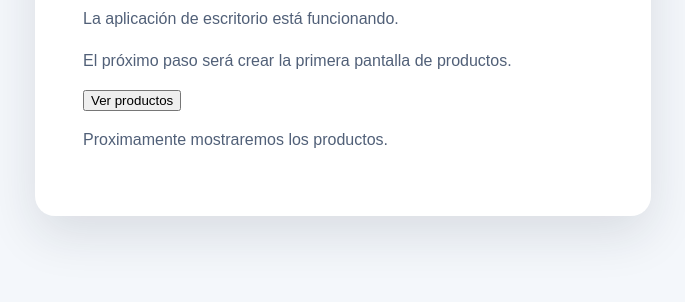
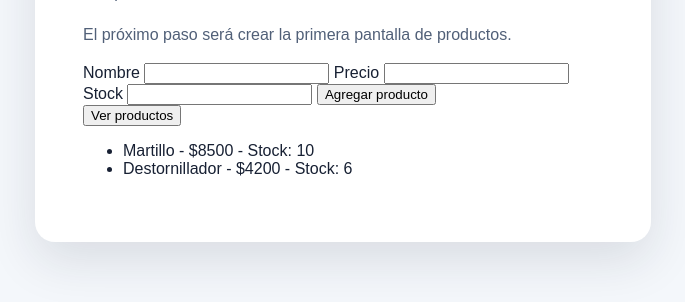
Before and after one commit to mundocreativo1211-maker/stockizi, an Electron app: page index.html in a window 1100 px wide. Both pictures are taken after a click on the button "Ver productos". Shown: the part 342-644 px from the top of the page, without its empty margins (207-892 px from the left). Drawn offline with Linux system fonts and the light colour scheme.

Commit message:
Agrega formulario y listado inicial de productos

```diff
--- a/index.html
+++ b/index.html
@@ -11,16 +11,25 @@
       <h1>Stockizi</h1>
       <p>La aplicación de escritorio está funcionando.</p>
       <p>El próximo paso será crear la primera pantalla de productos.</p>
+      <form id="product-form">
+        <label for="product-name">Nombre</label>
+        <input id="product-name" type="text" required />
+
+        <label for="product-price">Precio</label>
+        <input id="product-price" type="number" min="0" required />
+        <label for="product-stock">Stock</label>
+        <input id="product-stock" type="number" min="0" required />
+
+        <button type="submit">Agregar producto</button>
+      </form>
 
       <button id="products-button" type="button">
         Ver productos
       </button>
 
-      <p id="message"></p>
-
+      <ul id="products-list"></ul>
     </main>
 
     <script src="renderer.js"></script>
-
   </body>
 </html>
--- a/renderer.js
+++ b/renderer.js
@@ -1,6 +1,47 @@
+const products = [
+  {
+    name: 'Martillo',
+    price: 8500,
+    stock: 10,
+  },
+  {
+    name: 'Destornillador',
+    price: 4200,
+    stock: 6,
+  },
+];
+
 const productsButton = document.querySelector('#products-button');
-const message = document.querySelector('#message');
+const productsList = document.querySelector('#products-list');
+const productForm = document.querySelector('#product-form');
+const productName = document.querySelector('#product-name');
+const productPrice = document.querySelector('#product-price');
+const productStock = document.querySelector('#product-stock');
 
-productsButton.addEventListener('click', () => {
-    message.textContent = 'Proximamente mostraremos los productos.';
+function showProducts() {
+  productsList.innerHTML = '';
+
+  for (const product of products) {
+    const listItem = document.createElement('li');
+
+    listItem.textContent =
+      `${product.name} - $${product.price} - Stock: ${product.stock}`;
+
+    productsList.append(listItem);
+  }
+}
+
+productsButton.addEventListener('click', showProducts);
+productForm.addEventListener('submit', (event) => {
+  event.preventDefault();
+
+  const newProduct = {
+    name: productName.value,
+    price: Number(productPrice.value),
+    stock: Number(productStock.value),
+  };
+
+  products.push(newProduct);
+  showProducts();
+  productForm.reset();
 });
--- a/styles.css
+++ b/styles.css
@@ -22,6 +22,7 @@ main {
 h1 {
   margin-top: 0;
 }
+
 p {
   color: #516078;
   line-height: 1.6;
```
Lines whose indentation alone changed are shown as unchanged.
